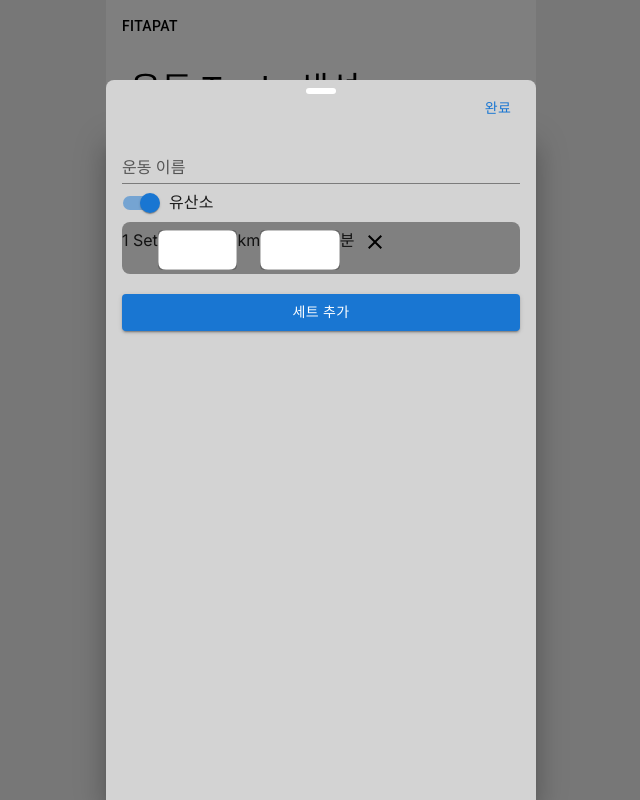
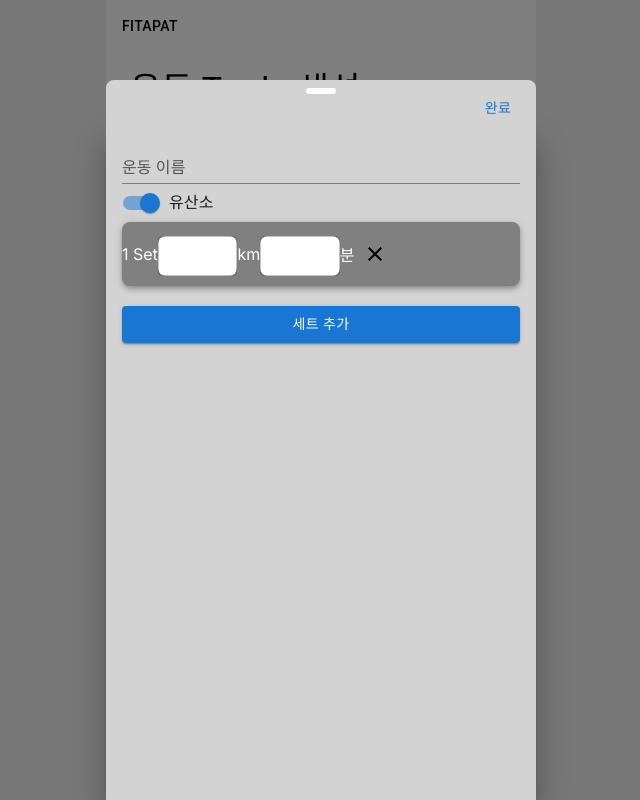
Before and after one commit to Fitapat/Fitapat-front, a Next.js app: page /createTodo in a window 1280 px wide. Both pictures are taken after a click on the button "운동 TO-DO 추가". Shown: the whole page, without its empty margins (319-959 px from the left). Built offline with nearby package versions, Linux system fonts and the light colour scheme.

Commit message:
fix: 투두 세트 Box -> AppBar(+Toolbar) 컴포넌트로 변경

```diff
--- a/src/app/createTodo/todoSet.jsx
+++ b/src/app/createTodo/todoSet.jsx
@@ -1,4 +1,4 @@
-import { Box, TextField, IconButton } from '@mui/material';
+import { TextField, IconButton, AppBar, Toolbar } from '@mui/material';
 import CloseIcon from '@mui/icons-material/Close';
 
 export default function TodoSet({
@@ -24,13 +24,15 @@ export default function TodoSet({
   };
 
   return (
-    <Box
+    <AppBar
+      position="static"
       sx={{
         backgroundColor: 'grey',
         borderRadius: 2,
         marginBottom: '20px',
       }}
     >
+      <Toolbar disableGutters={true}>
         {index} Set
         <TextField
           name="load"
@@ -55,6 +57,7 @@ export default function TodoSet({
         <IconButton aria-label="delete set" onClick={() => onDeleteSet(id)}>
           <CloseIcon htmlColor="black" />
         </IconButton>
-    </Box>
+      </Toolbar>
+    </AppBar>
   );
 }
```
Lines whose indentation alone changed are shown as unchanged.
